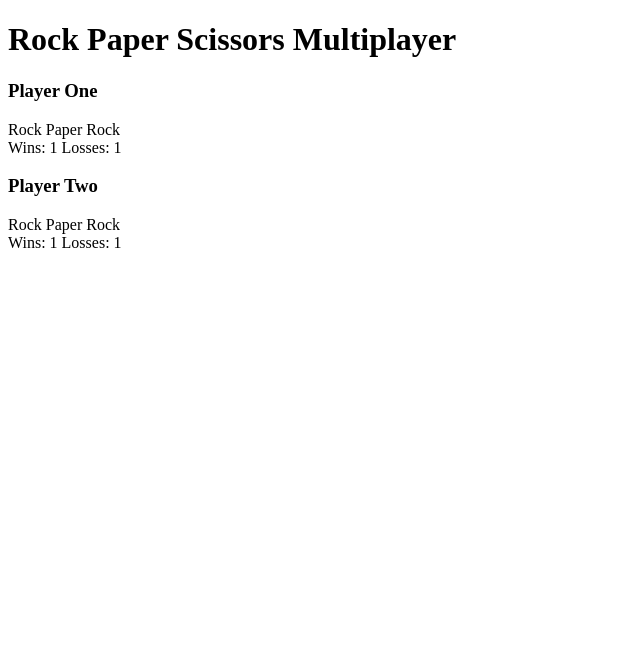
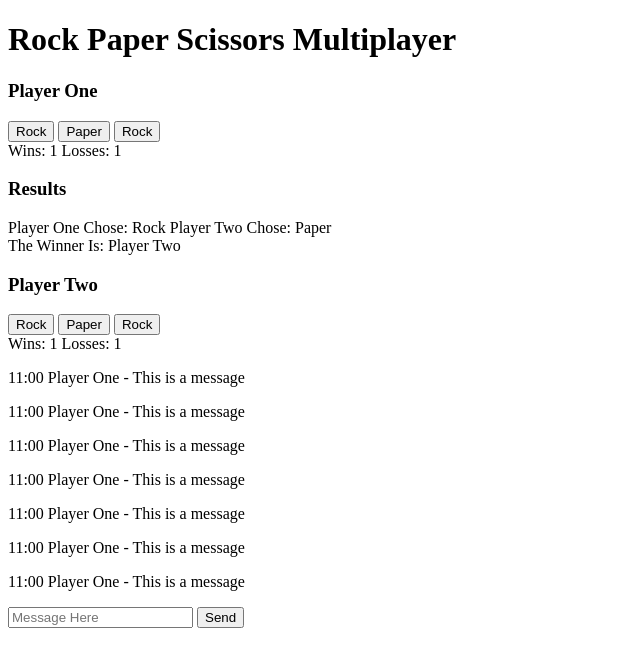
Before and after one commit to DallinRodgers/RPS_-Multiplayer, a plain HTML site: page index.html in a window 1280 px wide. Shown: the whole page, without its empty margins (0-640 px from the left). Drawn offline with Linux system fonts and the light colour scheme; some packages are replaced by stand-ins of ours.

Commit message:
Update index.html
First full draft of index.html

```diff
--- a/index.html
+++ b/index.html
@@ -8,31 +8,98 @@
     <title>Rock Paper Scissors</title>
   </head>
   <body>
-    <div class="game">
+    <div id="game">
       <h1>Rock Paper Scissors Multiplayer</h1>
       <div class="player-1">
         <h3>Player One</h3>
         <div class="options">
-          <span id="rock-1">Rock</span>
-          <span id="paper-1">Paper</span>
-          <span id="scissors-1">Rock</span>
+          <button id="rock-1">Rock</button>
+          <button id="paper-1">Paper</button>
+          <button id="scissors-1">Rock</button>
         </div>
         <div class="score">
           <span>Wins: <span id="wins-1">1</span> </span>
           <span>Losses: <span id="loss-1">1</span> </span>
         </div>
       </div>
+      <div class="display-results">
+        <h3>Results</h3>
+        <div class="chosen">
+          <span>Player One Chose: <span id="chose-1">Rock</span> </span>
+          <span>Player Two Chose: <span id="chose-2">Paper</span> </span>
+        </div>
+        <div class="winner">
+          <span>The Winner Is: <span id="winner">Player Two</span> </span>
+        </div>
+      </div>
       <div class="player-2">
         <h3>Player Two</h3>
         <div class="options">
-          <span id="rock-2">Rock</span>
-          <span id="paper-2">Paper</span>
-          <span id="scissors-2">Rock</span>
+          <button id="rock-2">Rock</button>
+          <button id="paper-2">Paper</button>
+          <button id="scissors-2">Rock</button>
         </div>
         <div class="score">
           <span>Wins: <span id="wins-2">1</span> </span>
           <span>Losses: <span id="loss-2">1</span> </span>
         </div>
+      </div>
+    </div>
+    <div id="chat">
+      <div class="chat-room">
+        <div class="chat">
+          <p class="chat-message">
+            <span class="chat-time">11:00</span>
+            <span class="player-name">Player One</span> -
+            <span class="message">This is a message</span>
+          </p>
+        </div>
+        <div class="chat">
+          <p class="chat-message">
+            <span class="chat-time">11:00</span>
+            <span class="player-name">Player One</span> -
+            <span class="message">This is a message</span>
+          </p>
+        </div>
+        <div class="chat">
+          <p class="chat-message">
+            <span class="chat-time">11:00</span>
+            <span class="player-name">Player One</span> -
+            <span class="message">This is a message</span>
+          </p>
+        </div>
+        <div class="chat">
+          <p class="chat-message">
+            <span class="chat-time">11:00</span>
+            <span class="player-name">Player One</span> -
+            <span class="message">This is a message</span>
+          </p>
+        </div>
+        <div class="chat">
+          <p class="chat-message">
+            <span class="chat-time">11:00</span>
+            <span class="player-name">Player One</span> -
+            <span class="message">This is a message</span>
+          </p>
+        </div>
+        <div class="chat">
+          <p class="chat-message">
+            <span class="chat-time">11:00</span>
+            <span class="player-name">Player One</span> -
+            <span class="message">This is a message</span>
+          </p>
+        </div>
+        <div class="chat">
+          <p class="chat-message">
+            <span class="chat-time">11:00</span>
+            <span class="player-name">Player One</span> -
+            <span class="message">This is a message</span>
+          </p>
+        </div>
+      </div>
+      <div class="message">
+        <input type="text" class="message-input" placeholder="Message Here" />
+        <button id="message-send">Send</button>
       </div>
     </div>
 
```
